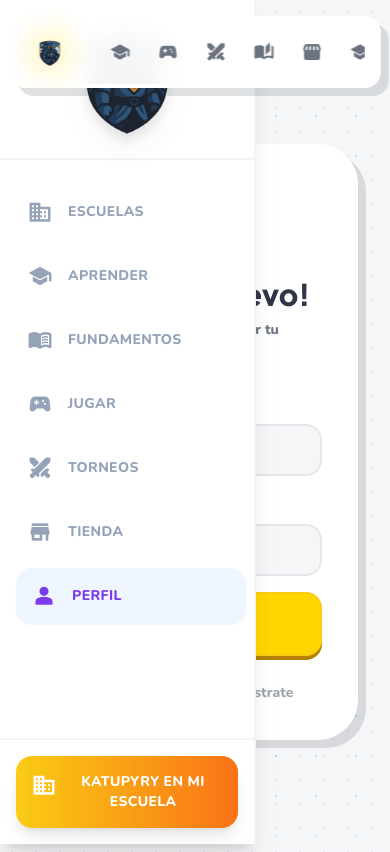
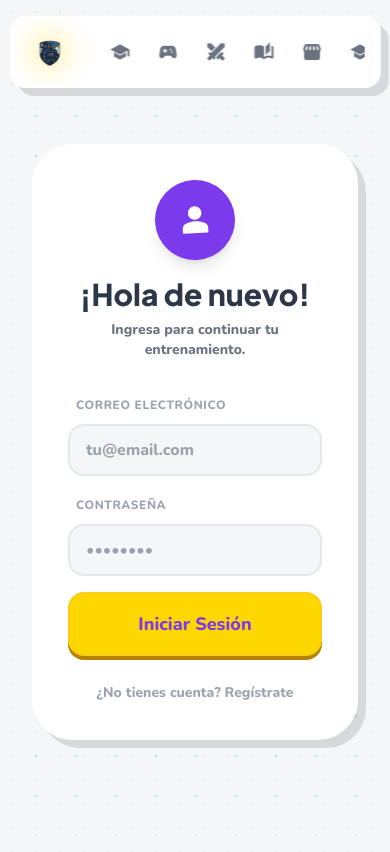
Before and after one commit to academiakatupyry-boop/academiakatupyry, a React (Vite) app: page /#/profile in a window 390 px wide. Built offline with nearby package versions, Linux system fonts and the light colour scheme; no server answers; a web font is replaced by a local one.

Commit message:
fix: hide desktop sidebar on mobile devices

```diff
--- a/src/components/Sidebar.tsx
+++ b/src/components/Sidebar.tsx
@@ -22,7 +22,7 @@ const Sidebar: React.FC<SidebarProps> = ({ isCollapsed, toggleSidebar }) => {
     ];
 
     return (
-        <aside className={`fixed left-0 top-0 h-full bg-white border-r-2 border-slate-100 shadow-xl z-50 transition-all duration-300 flex flex-col ${isCollapsed ? 'w-20' : 'w-64'}`}>
+        <aside className={`hidden md:flex fixed left-0 top-0 h-full bg-white border-r-2 border-slate-100 shadow-xl z-50 transition-all duration-300 flex-col ${isCollapsed ? 'w-20' : 'w-64'}`}>
 
             {/* Toggle Button */}
             <div className="absolute -right-4 top-8 z-50">
```
